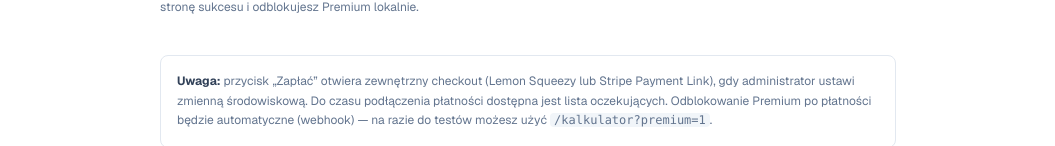
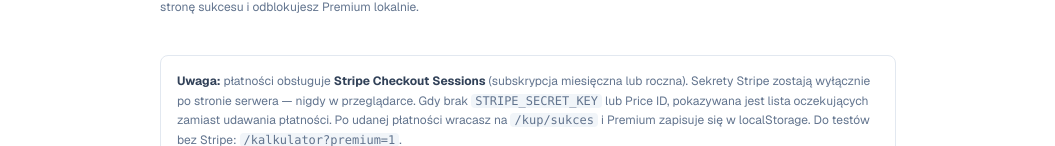
Before and after one commit to ogblakus/kilometrowka, a Next.js app: page /kup in a window 1280 px wide. Shown: the part 806-952 px from the top of the page, without its empty margins (112-1167 px from the left). Built offline with nearby package versions, Linux system fonts and the light colour scheme; no server answers.

Commit message:
feat: /kup page Stripe Checkout Sessions aside

```diff
--- a/src/app/kup/page.tsx
+++ b/src/app/kup/page.tsx
@@ -69,12 +69,15 @@ export default function KupPage() {
 
       <aside className="mt-10 rounded-lg border border-slate-200 bg-white p-4 text-xs leading-relaxed text-slate-500">
         <p>
-          <strong className="text-slate-700">Uwaga:</strong> przycisk „Zapłać”
-          otwiera zewnętrzny checkout (Lemon Squeezy lub Stripe Payment Link),
-          gdy administrator ustawi zmienną środowiskową. Do czasu podłączenia
-          płatności dostępna jest lista oczekujących. Odblokowanie Premium po
-          płatności będzie automatyczne (webhook) — na razie do testów możesz
-          użyć{" "}
+          <strong className="text-slate-700">Uwaga:</strong> płatności obsługuje{" "}
+          <strong className="text-slate-700">Stripe Checkout Sessions</strong>{" "}
+          (subskrypcja miesięczna lub roczna). Sekrety Stripe zostają wyłącznie
+          po stronie serwera — nigdy w przeglądarce. Gdy brak{" "}
+          <code className="rounded bg-slate-100 px-1">STRIPE_SECRET_KEY</code>{" "}
+          lub Price ID, pokazywana jest lista oczekujących zamiast udawania
+          płatności. Po udanej płatności wracasz na{" "}
+          <code className="rounded bg-slate-100 px-1">/kup/sukces</code> i
+          Premium zapisuje się w localStorage. Do testów bez Stripe:{" "}
           <code className="rounded bg-slate-100 px-1">/kalkulator?premium=1</code>
           .
         </p>
```
